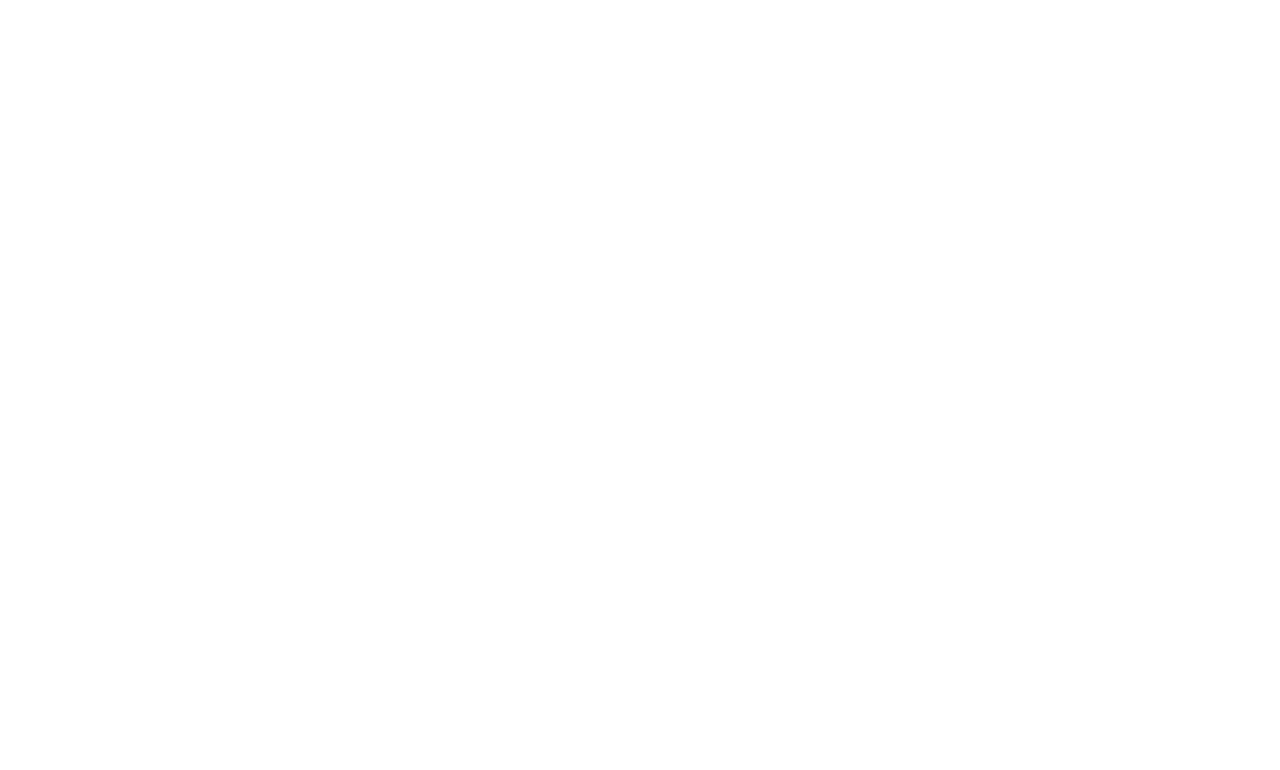
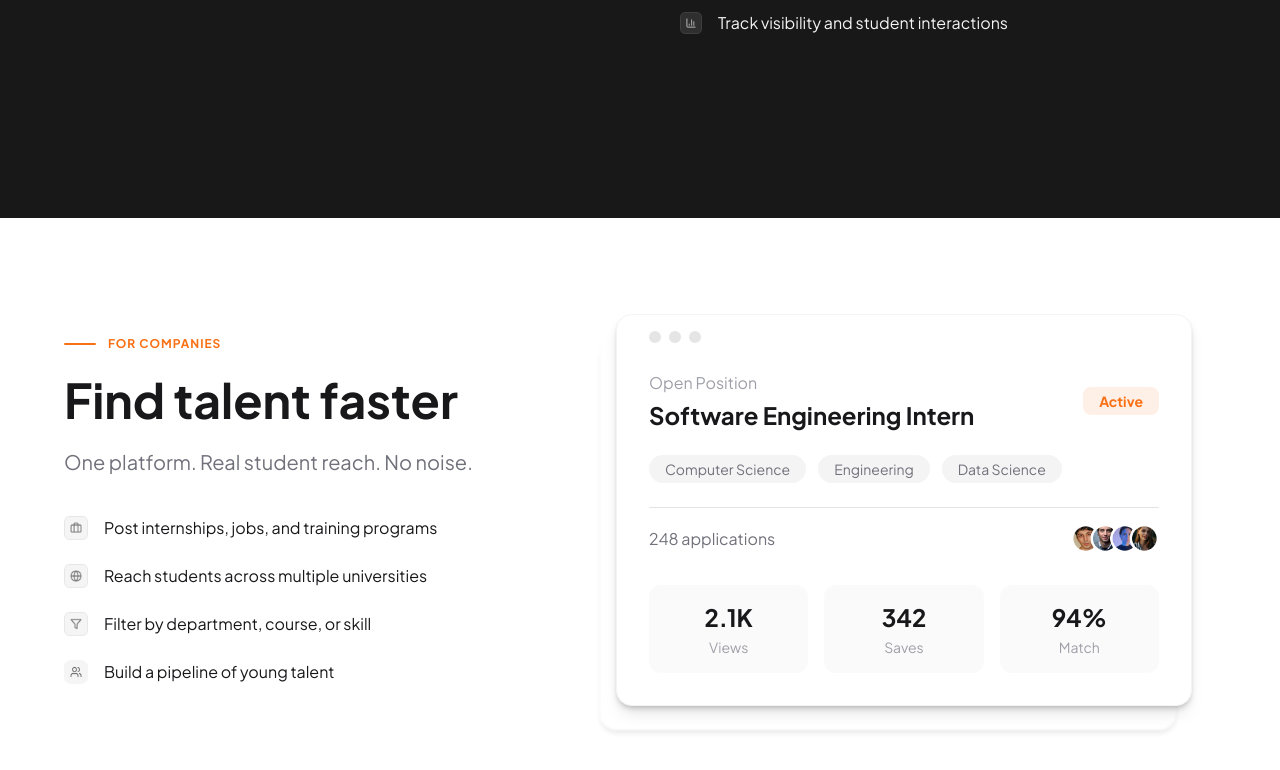
Before and after one commit to Forge-SE/nestify-pre-launch-website, a Next.js app: page / in a window 1280 px wide. Shown: the part 2964-3734 px from the top of the page. Before the commit the page ends 2896 px from the top, so only its background shows below. Built offline with nearby package versions, Linux system fonts and the light colour scheme.

Commit message:
Implemented talent section

```diff
--- /dev/null
+++ b/app/ForCompaniesSection.tsx
@@ -0,0 +1,130 @@
+"use client";
+
+import Image from "next/image";
+import { useEffect, useState } from "react";
+
+const features = [
+  {
+    icon: "/job.png",
+    text: "Post internships, jobs, and training programs",
+  },
+  {
+    icon: "/reach.png",
+    text: "Reach students across multiple universities",
+  },
+  {
+    icon: "/filter.png",
+    text: "Filter by department, course, or skill",
+  },
+  {
+    icon: "/students.png",
+    text: "Build a pipeline of young talent",
+  },
+];
+
+export default function ForCompaniesSection() {
+  // Animated counters for values
+  const [views, setViews] = useState(0);
+  const [saves, setSaves] = useState(0);
+  const [match, setMatch] = useState(0);
+
+  useEffect(() => {
+    let v = 0, s = 0, m = 0;
+    const vTarget = 2100, sTarget = 342, mTarget = 94;
+    const steps = 60;
+    const vStep = Math.ceil(vTarget / steps);
+    const sStep = Math.ceil(sTarget / steps);
+    const mStep = Math.ceil(mTarget / steps);
+    const interval = setInterval(() => {
+      v = Math.min(v + vStep, vTarget);
+      s = Math.min(s + sStep, sTarget);
+      m = Math.min(m + mStep, mTarget);
+      setViews(v);
+      setSaves(s);
+      setMatch(m);
+      if (v === vTarget && s === sTarget && m === mTarget) clearInterval(interval);
+    }, 18);
+    return () => clearInterval(interval);
+  }, []);
+
+  return (
+    <section className="w-full flex flex-col items-center pt-24 pb-16 px-4 bg-white">
+      <div className="max-w-6xl w-full flex flex-col md:flex-row gap-12 md:gap-20 items-center justify-between">
+        {/* Left: Headline and features */}
+        <div className="flex-1 w-full max-w-md">
+          <div className="flex items-center gap-3 mb-6">
+            <span className="h-0.5 w-8 rounded-full" style={{background:'#F97015'}}></span>
+            <span className="uppercase tracking-wider text-xs font-semibold" style={{color:'#F97015',letterSpacing:'0.08em'}}>For Companies</span>
+          </div>
+          <h2 className="text-4xl md:text-5xl font-bold text-zinc-900 mb-6">
+            Find talent faster
+          </h2>
+          <p className="text-xl text-zinc-500 mb-10">
+            One platform. Real student reach. No noise.
+          </p>
+          <div className="flex flex-col gap-6">
+            {features.map((f, i) => (
+              <div key={i} className="flex items-center gap-4">
+                <span className="flex items-center justify-center">
+                  <Image src={f.icon} alt="feature icon" width={24} height={24} />
+                </span>
+                <span className="text-base text-zinc-900 font-normal truncate">{f.text}</span>
+              </div>
+            ))}
+          </div>
+        </div>
+        {/* Right: Job card UI */}
+        <div className="flex-1 w-full flex justify-center">
+          <div className="relative w-full max-w-xl">
+            {/* Layered background rectangles */}
+            <div className="absolute -left-4 top-6 w-full h-full rounded-2xl bg-white shadow-md opacity-80 z-0" style={{filter:'blur(1px)'}}></div>
+            <div className="absolute left-0 top-0 w-full h-full rounded-2xl bg-white shadow-lg z-0"></div>
+            <div className="relative rounded-2xl border border-zinc-100 bg-white shadow-md pt-8 pb-8 px-8 z-10" style={{minHeight:340}}>
+              {/* Browser window dots inside card */}
+              <div className="absolute left-8 top-4 flex gap-2">
+                <span className="w-3 h-3 rounded-full" style={{background:'#E5E5E5'}}></span>
+                <span className="w-3 h-3 rounded-full" style={{background:'#E5E5E5'}}></span>
+                <span className="w-3 h-3 rounded-full" style={{background:'#E5E5E5'}}></span>
+              </div>
+              {/* Job Card Content */}
+              <div className="flex flex-col gap-6 mt-6">
+                <div className="flex justify-between items-center">
+                  <div>
+                    <div className="text-zinc-400 text-base font-medium mb-1">Open Position</div>
+                    <div className="text-2xl font-semibold text-zinc-900">Software Engineering Intern</div>
+                  </div>
+                  <span className="bg-[#F970151A] text-[#F97015] text-sm font-semibold rounded-lg px-4 py-1">Active</span>
+                </div>
+                <div className="flex flex-wrap gap-3">
+                  <span className="bg-zinc-100 text-zinc-500 rounded-full px-4 py-1 text-sm font-medium">Computer Science</span>
+                  <span className="bg-zinc-100 text-zinc-500 rounded-full px-4 py-1 text-sm font-medium">Engineering</span>
+                  <span className="bg-zinc-100 text-zinc-500 rounded-full px-4 py-1 text-sm font-medium">Data Science</span>
+                </div>
+                <div className="flex justify-between items-center border-t border-zinc-200 pt-4">
+                  <div className="text-zinc-500 text-base">248 applications</div>
+                  <div className="flex -space-x-2">
+                    <Image src="/people.png" alt="people" width={88} height={44} />
+                  </div>
+                </div>
+                <div className="grid grid-cols-3 gap-4 mt-2">
+                  <div className="flex flex-col items-center justify-center bg-zinc-50 rounded-xl py-4">
+                    <span className="text-2xl font-bold text-zinc-900">{views >= 1000 ? (views/1000).toFixed(1) + 'K' : views}</span>
+                    <span className="text-zinc-400 text-sm mt-1">Views</span>
+                  </div>
+                  <div className="flex flex-col items-center justify-center bg-zinc-50 rounded-xl py-4">
+                    <span className="text-2xl font-bold text-zinc-900">{saves}</span>
+                    <span className="text-zinc-400 text-sm mt-1">Saves</span>
+                  </div>
+                  <div className="flex flex-col items-center justify-center bg-zinc-50 rounded-xl py-4">
+                    <span className="text-2xl font-bold text-zinc-900">{match}%</span>
+                    <span className="text-zinc-400 text-sm mt-1">Match</span>
+                  </div>
+                </div>
+              </div>
+            </div>
+          </div>
+        </div>
+      </div>
+    </section>
+  );
+}
--- a/app/ForUniversitiesSection.tsx
+++ b/app/ForUniversitiesSection.tsx
@@ -48,7 +48,7 @@
     return () => clearInterval(interval);
   }, []);
   return (
-    <section className="w-full flex flex-col items-center pt-12 pb-8 px-4 bg-[#181818]">
+    <section className="w-full flex flex-col items-center justify-center px-4 bg-[#181818] min-h-[700px]">
       <div className="max-w-6xl w-full flex flex-col md:flex-row gap-12 md:gap-20 items-center justify-center">
         {/* Left: Rectangle with animated stats */}
         <div className="flex-1 w-full max-w-md flex justify-center items-center mb-10 md:mb-0">
--- a/app/page.tsx
+++ b/app/page.tsx
@@ -1,3 +1,5 @@
+
+import ForCompaniesSection from "./ForCompaniesSection";
 import ForUniversitiesSection from "./ForUniversitiesSection";
 
 import ProblemSection from "./ProblemSection";
@@ -15,6 +17,7 @@
       <SolutionSection />
       <ForStudentsSection />
       <ForUniversitiesSection />
+      <ForCompaniesSection />
     </>
   );
 }
```
